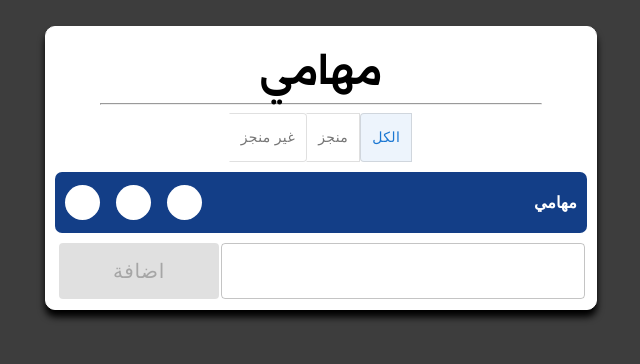
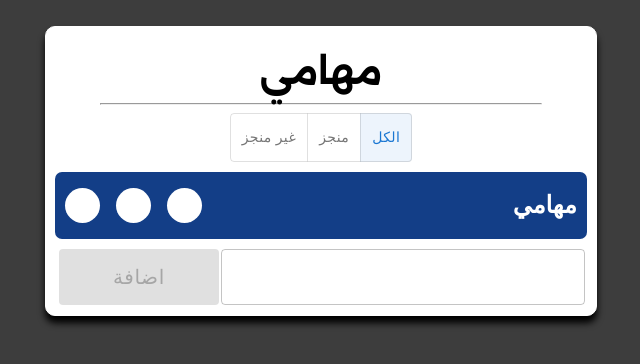
Before and after one commit to AtefFawz/TodoList, a React (Create React App) app: page / in a window 1280 px wide. Shown: the top 364 px of the page, without its empty margins (319-959 px from the left). Built offline with nearby package versions, Linux system fonts and the light colour scheme; some icons are missing.

Commit message:
Add Routing

```diff
--- a/src/App.css
+++ b/src/App.css
@@ -45,6 +45,7 @@ body {
 }
 .btn {
   padding-bottom: 10px;
+  direction: ltr;
 }
 .btn:hover {
   padding: 20px;
--- a/src/Main/To-Do.js
+++ b/src/Main/To-Do.js
@@ -101,9 +101,9 @@ export default function ToDo({ todo, heading }) {
       >
         <div className="toDo">
           <div className="content">
-            <h4 style={{ maxWidth: "100%", wordBreak: "break-word" }}>
+            <h2 style={{ maxWidth: "100%", wordBreak: "break-word" }}>
               {heading}
-            </h4>
+            </h2>
             <p style={{ maxWidth: "100%", wordBreak: "break-word" }}>
               {todo.description}
             </p>
@@ -172,7 +172,7 @@ export default function ToDo({ todo, heading }) {
                 <DialogContent>
                   <TextField
                     autoFocus
-                    label="عنوان المهمه"
+                    label="عنوان المهمة"
                     fullWidth
                     variant="standard"
                     value={update.heading}
--- a/src/Main/ToDoList.js
+++ b/src/Main/ToDoList.js
@@ -10,6 +10,7 @@ import ToggleButtonGroup from "@mui/material/ToggleButtonGroup";
 //  Import Context
 import { useContext, useState, useEffect } from "react";
 import { ContextTodo } from "./Contexts/Context";
+import { ClassNames } from "@emotion/react";
 //===============
 export default function ToDoList() {
   // ========= Use Context
@@ -75,16 +76,15 @@ export default function ToDoList() {
           aria-label="Platform"
           style={{ display: "flex", justifyContent: "center" }}
         >
+          <ToggleButton value="not-done">غير منجز</ToggleButton>
+          <ToggleButton value="done">منجز</ToggleButton>
           <ToggleButton value="all">الكل</ToggleButton>
-          <ToggleButton value="done">منجز</ToggleButton>
-          <ToggleButton value="not-done">غير منجز</ToggleButton>
         </ToggleButtonGroup>
       </div>
       {Maps}
       <Grid container spacing={1}>
         <Grid size={8}>
           <TextField
-            color="sec"
             style={{ width: "100%", paddingRight: "3%" }}
             value={Inputs}
             onChange={(e) => {
```
